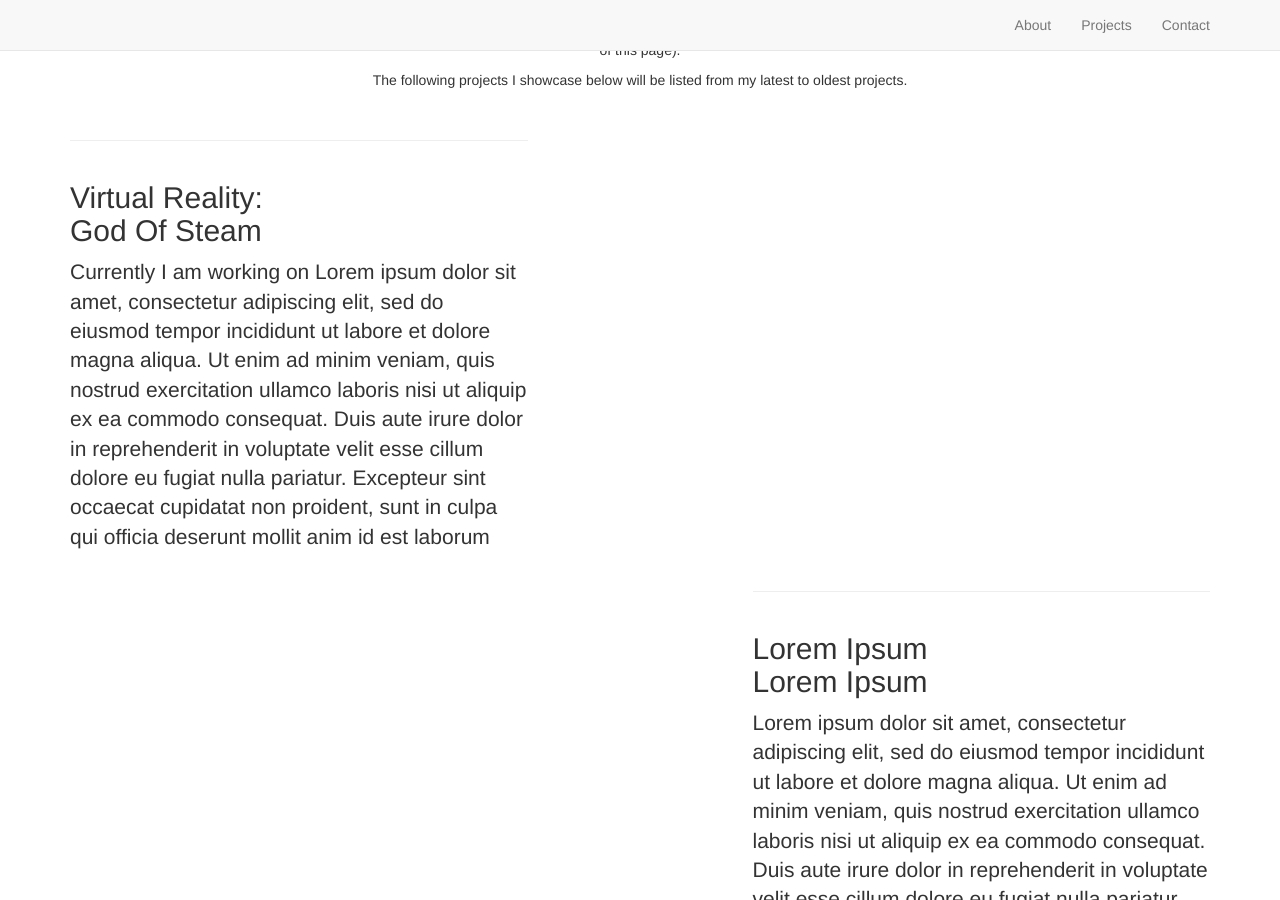
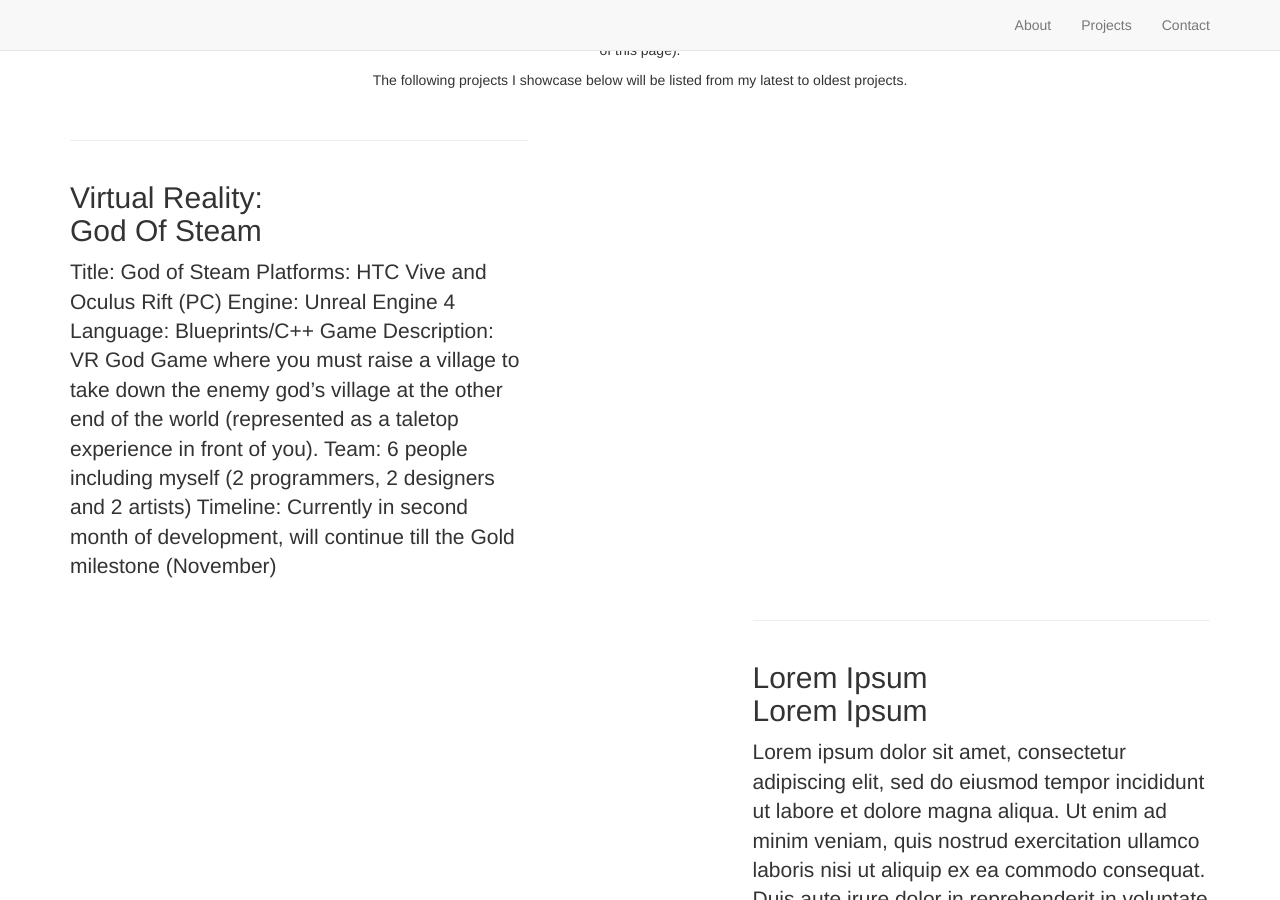
Before and after one commit to kaitlynm1/kaitlynm1.github.io, a Jekyll site: the page built from _posts/2014-09-21-services-1.markdown, in a window 1280 px wide and 900 px high, scrolled down 399 px. Built offline with Jekyll 4.4.1, drawn with Linux system fonts in a browser that asks for light colours; nearby versions of some CDN libraries; library files that are not in the unit come from our copies.

Commit message:
Update to VR top god of steam description

```diff
--- a/_posts/2014-09-21-services-1.markdown
+++ b/_posts/2014-09-21-services-1.markdown
@@ -5,5 +5,10 @@ category: Projects
 title: Virtual Reality:<br>God Of Steam
 description: |
 ---
-Currently I am working on
- Lorem ipsum dolor sit amet, consectetur adipiscing elit, sed do eiusmod tempor incididunt ut labore et dolore magna aliqua. Ut enim ad minim veniam, quis nostrud exercitation ullamco laboris nisi ut aliquip ex ea commodo consequat. Duis aute irure dolor in reprehenderit in voluptate velit esse cillum dolore eu fugiat nulla pariatur. Excepteur sint occaecat cupidatat non proident, sunt in culpa qui officia deserunt mollit anim id est laborum
+Title: God of Steam
+Platforms: HTC Vive and Oculus Rift (PC)
+Engine: Unreal Engine 4
+Language: Blueprints/C++
+Game Description: VR God Game where you must raise a village to take down the enemy god's village at the other end of the world (represented as a taletop experience in front of you).
+Team: 6 people including myself (2 programmers, 2 designers and 2 artists)
+Timeline: Currently in second month of development, will continue till the Gold milestone (November)
```
